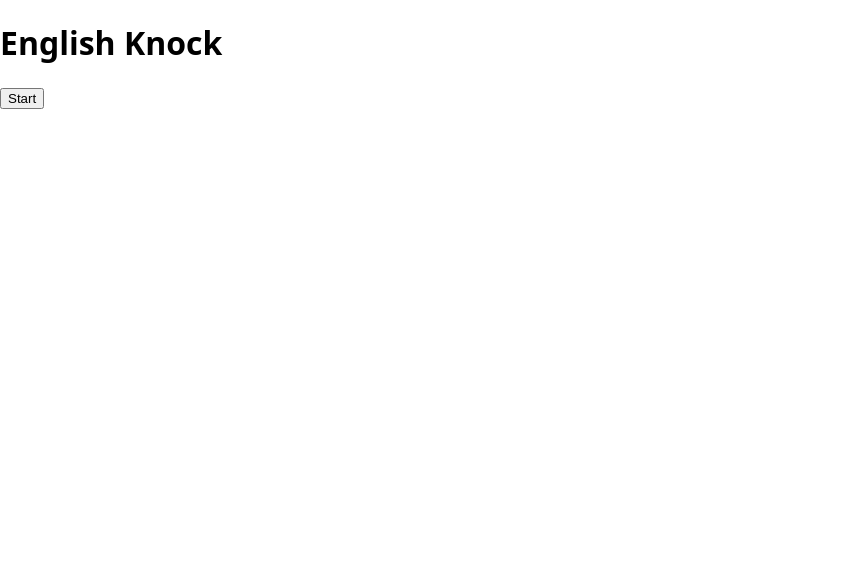
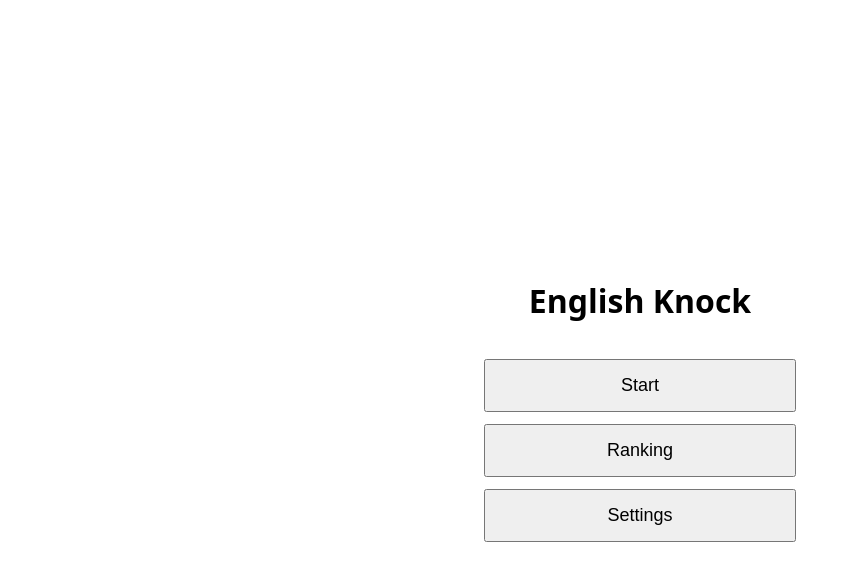
Before and after one commit to morik7554/english-knock-super, a React (Vite) app: page / in a window 1280 px wide. Shown: the top 580 px of the page, without its empty margins (0-859 px from the left). Built offline with nearby package versions, Linux system fonts and the light colour scheme.

Commit message:
layout: center title and game screen

```diff
--- a/src/App.jsx
+++ b/src/App.jsx
@@ -24,9 +24,55 @@ export default function App() {
 
   if (screen === SCREENS.TITLE) {
     return (
-      <div className="app">
-        <h1>English Knock</h1>
-        <button onClick={startGame}>Start</button>
+      <div
+        className="app"
+        style={{
+          minHeight: "100vh",
+          display: "flex",
+          alignItems: "center",
+          justifyContent: "center",
+        }}
+      >
+        <div
+          style={{
+            width: "100%",
+            maxWidth: 360,
+            display: "flex",
+            flexDirection: "column",
+            alignItems: "center",
+            gap: 16,
+            padding: 24,
+          }}
+        >
+          <h1>English Knock</h1>
+          <div
+            style={{
+              width: "100%",
+              display: "flex",
+              flexDirection: "column",
+              gap: 12,
+            }}
+          >
+            <button
+              onClick={startGame}
+              style={{ width: "100%", padding: "14px 16px", fontSize: 18 }}
+            >
+              Start
+            </button>
+            <button
+              onClick={() => {}}
+              style={{ width: "100%", padding: "14px 16px", fontSize: 18 }}
+            >
+              Ranking
+            </button>
+            <button
+              onClick={() => {}}
+              style={{ width: "100%", padding: "14px 16px", fontSize: 18 }}
+            >
+              Settings
+            </button>
+          </div>
+        </div>
       </div>
     );
   }
--- a/src/components/GameScreen.jsx
+++ b/src/components/GameScreen.jsx
@@ -110,12 +110,26 @@ export default function GameScreen({ onFinish }) {
 
   return (
     <div className="app bg">
-      <div className="game-layout">
+      <div
+        className="game-layout"
+        style={{
+          minHeight: "100vh",
+          display: "flex",
+          flexDirection: "column",
+          alignItems: "center",
+          justifyContent: "flex-start",
+          gap: 16,
+          padding: 24,
+        }}
+      >
         {countdown !== null && <div>{countdown}</div>}
         <div>残り：{timeLeft}秒</div>
-        <div className="card question">{question.ja}</div>
 
-        <div className="card answer">
+        <div className="card question" style={{ width: "100%", maxWidth: 560 }}>
+          {question.jp ?? question.ja}
+        </div>
+
+        <div className="card answer" style={{ width: "100%", maxWidth: 560 }}>
           {userWords.length === 0 && (
             <span className="hint">ここに英文を作ろう</span>
           )}
@@ -135,7 +149,7 @@ export default function GameScreen({ onFinish }) {
           {result === "wrong" && <div className="result ng">×</div>}
         </div>
 
-        <div className="card choices">
+        <div className="card choices" style={{ width: "100%", maxWidth: 560 }}>
           {choices.map((w, i) =>
             w.hidden ? null : (
               <button
```
